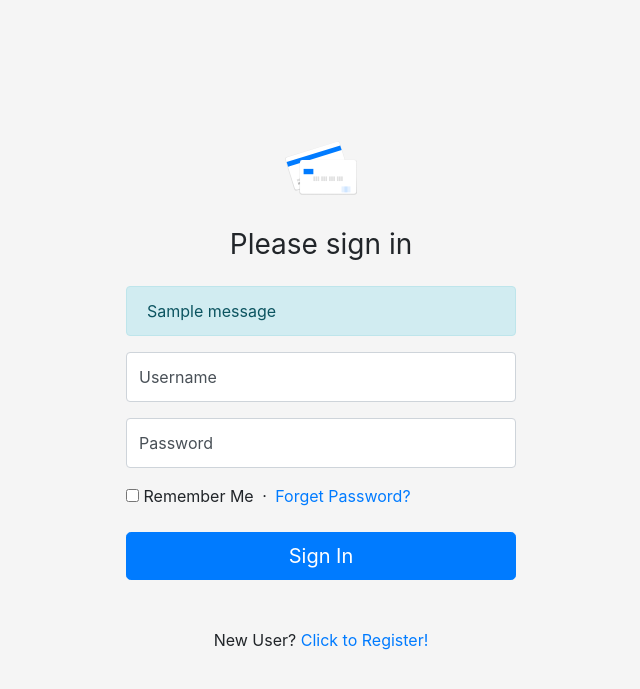
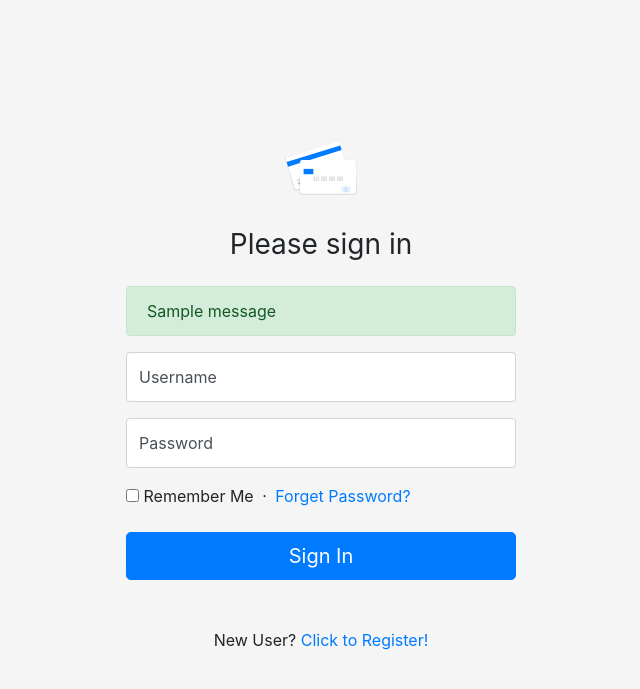
Before and after one commit to jhryan/budget, a Flask app: page /auth/login in a window 1280 px wide. Shown: the top 689 px of the page, without its empty margins (319-959 px from the left). Run offline with Flask 2, Linux system fonts and the light colour scheme; tables that the repository leaves empty hold one stand-in row (values such as "Sample post"); one stand-in notice (Sample message) is shown; some libraries are stand-ins or nearby versions.

Commit message:
Add categories to flashed messages - defaults to alert-info

```diff
--- a/app/auth/routes.py
+++ b/app/auth/routes.py
@@ -26,7 +26,7 @@
     if form.validate_on_submit():
         user = User.query.filter_by(username=form.username.data).first()
         if user is None or not user.check_password(form.password.data):
-            flash('Invalid username or password')
+            flash('Invalid username or password', 'danger')
             return redirect(url_for('auth.login'))
         login_user(user, remember=form.remember_me.data)
         next_page = request.args.get('next')
@@ -67,8 +67,7 @@
         user = User.query.filter_by(email=form.email.data).first()
         if user:
             send_password_reset_email(user)
-        flash(
-            'Check your email for the instructions to reset your password')
+        flash('Check your email for the instructions to reset your password')
         return redirect(url_for('auth.login'))
     return render_template('auth/reset_password_request.html',
                            title='Reset Password', form=form)
--- a/app/dashboard/routes.py
+++ b/app/dashboard/routes.py
@@ -95,5 +95,5 @@
         db.session.commit()
         flash('Account successfully created!')
         return redirect(url_for('dashboard.accounts', account_id=account.id))
-    flash('Failed to create account.')
+    flash('Failed to create account.', 'danger')
     return redirect(url_for('dashboard.budget'))
--- a/app/templates/_messages.html
+++ b/app/templates/_messages.html
@@ -1,7 +1,7 @@
-{% with messages = get_flashed_messages() %}
+{% with messages = get_flashed_messages(with_categories=True) %}
     {% if messages %}
-        {% for message in messages %}
-            <div class="alert alert-info" role="alert">{{ message }}</div>
+        {% for category, message in messages %}
+            <div class="alert alert-{% if category != 'message' -%} {{ category }} {%- else -%} info {%- endif %}" role="alert">{{ message }}</div>
         {% endfor %}
     {% endif %}
 {% endwith %}
```
